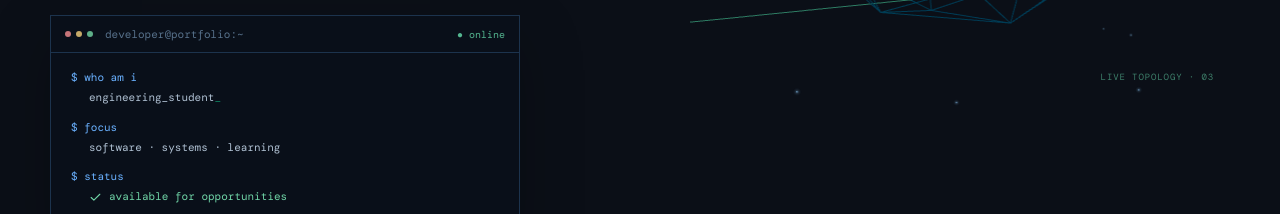
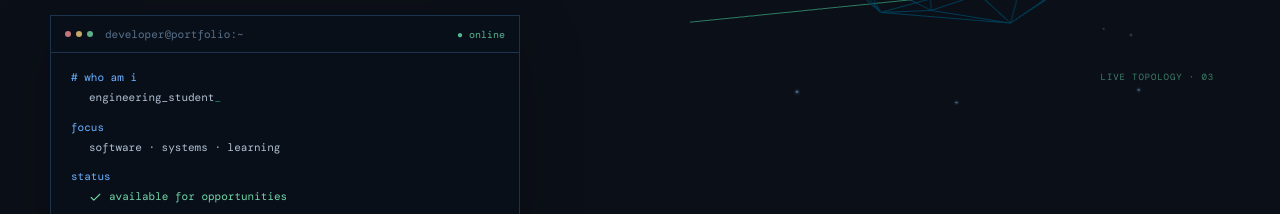
Before and after one commit to bharathraja-ux/Portfolio, a React (Vite) app: page / in a window 1280 px wide. Shown: the part 738-952 px from the top of the page. Built offline with nearby package versions, Linux system fonts and the light colour scheme.

Commit message:
fix: update terminal command formatting for consistency and clarity

```diff
--- a/src/App.tsx
+++ b/src/App.tsx
@@ -17,7 +17,7 @@ function SectionIntro({ index, eyebrow, title, detail }: { index: string; eyebro
 }
 
 function Terminal() {
-  return <div className="terminal" aria-label="Developer terminal status"><div className="terminal-bar"><span className="terminal-dots"><i /><i /><i /></span><span>developer@portfolio:~</span><span className="terminal-status">● online</span></div><div className="terminal-body"><p><b>$ who am i</b></p><p className="terminal-value">engineering_student<span className="cursor">_</span></p><p><b>$ focus</b></p><p className="terminal-value">software · systems · learning</p><p><b>$ status</b></p><p className="terminal-value green"><Check size={13} /> available for opportunities</p></div></div>
+  return <div className="terminal" aria-label="Developer terminal status"><div className="terminal-bar"><span className="terminal-dots"><i /><i /><i /></span><span>developer@portfolio:~</span><span className="terminal-status">● online</span></div><div className="terminal-body"><p><b># who am i</b></p><p className="terminal-value">engineering_student<span className="cursor">_</span></p><p><b> focus</b></p><p className="terminal-value">software · systems · learning</p><p><b> status</b></p><p className="terminal-value green"><Check size={13} /> available for opportunities</p></div></div>
 }
 
 function ProjectCard({ project, onDetails, featured = false }: { project: Project; onDetails: () => void; featured?: boolean }) {
```
